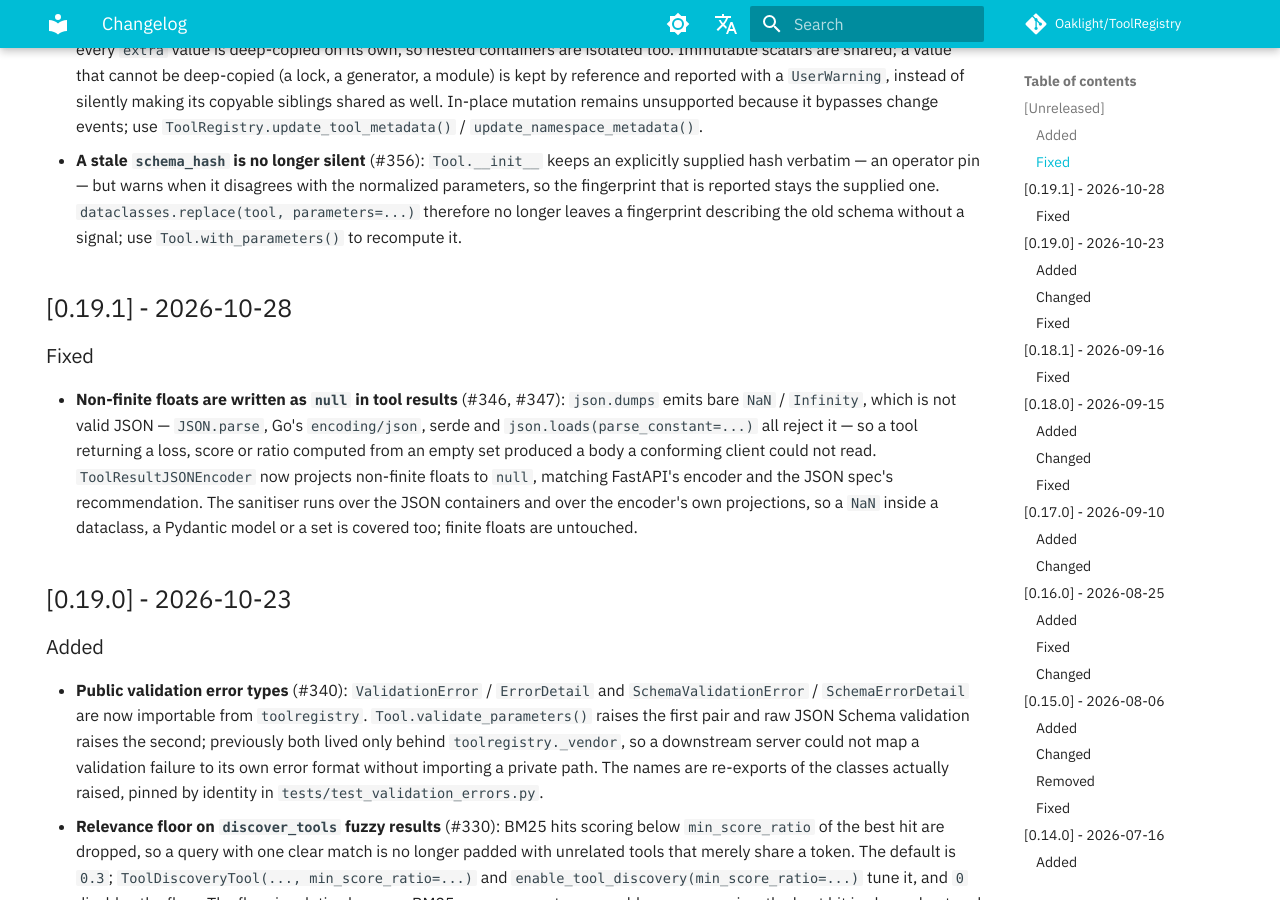
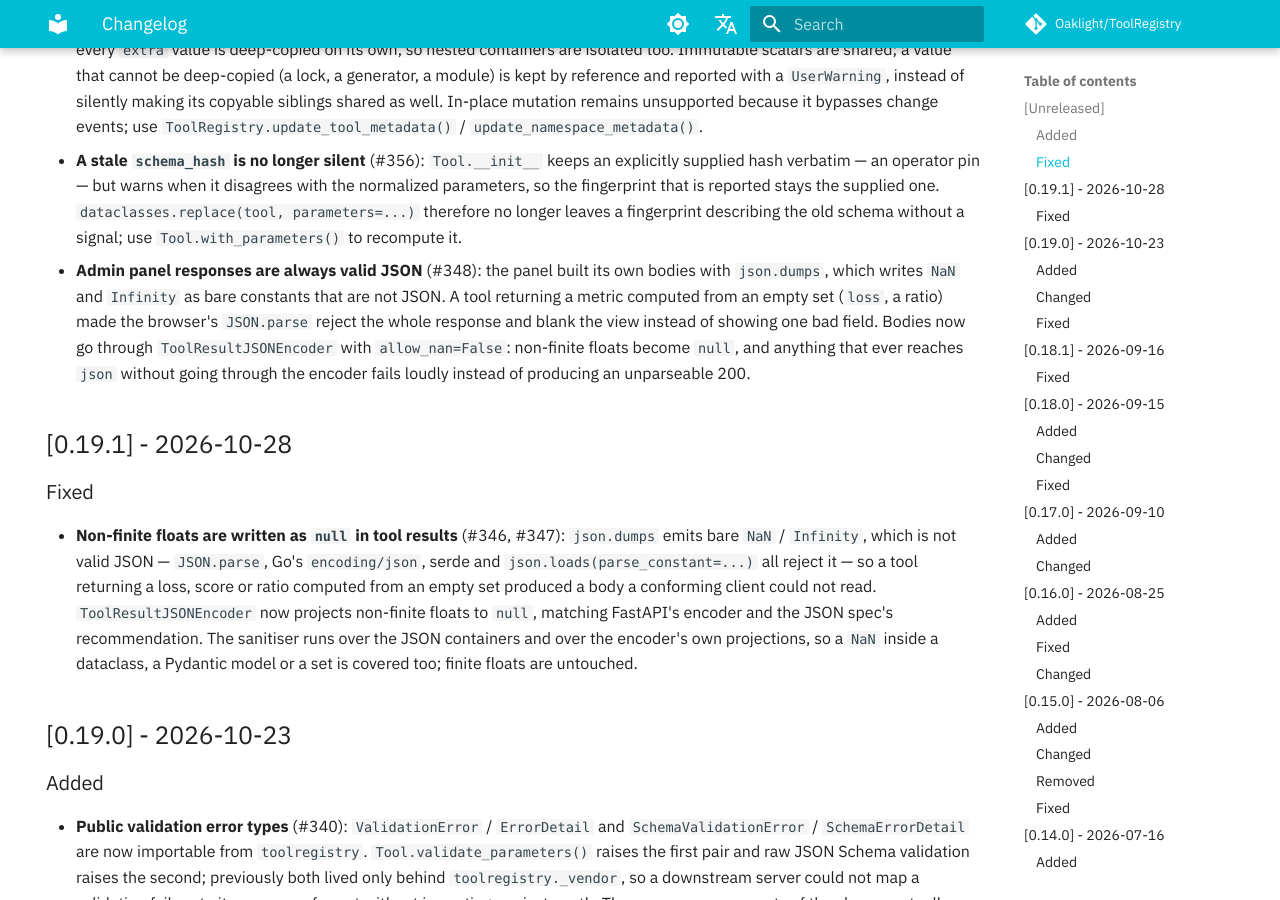
Before and after one commit to Oaklight/ToolRegistry, an MkDocs documentation site: the page built from docs/changelog.md, in a window 1280 px wide and 900 px high, scrolled down 1077 px. Built offline with MkDocs 1.6.1 and Material for MkDocs 9.7.7, drawn with Linux system fonts in a browser that asks for light colours; some web fonts are replaced; comment, search, counter and statistics services are not loaded.

Commit message:
docs(changelog): admin responses are always valid JSON

```diff
--- a/docs/changelog.md
+++ b/docs/changelog.md
@@ -26,7 +26,7 @@ The format is based on [Keep a Changelog](https://keepachangelog.com/en/1.1.0/),
 - **Bare containers keep their type and duplicate union branches collapse** (#354): bare `list`, `dict`, `set` and `frozenset` were not normalized the way bare `tuple` was (#269), so `Optional[list]` rendered as `{"default": null}` and a bare `list` inside a union became a `{}` branch that matched every value. All bare containers (including `typing` aliases with empty `__args__`) are now parameterized by `Any`, identical union branches are deduplicated, and a parameter that still renders without a type emits a `UserWarning` naming the function and parameter. The nullable cleanup also now traverses nested schemas (array `items`, nested objects, `$defs`), and null branches are removed only where omission already covers them: an optional property still renders as `{"type": "integer"}`, while a required property, an array item, and a mapping value keep their `null` branch, because the tool accepts `None` there and a schema that forbids it no longer describes the tool. Gemini receives the same permission as `{type: T, nullable: true}`, because its `Schema` dialect has no type array, and a literal multi-type list becomes `anyOf` there; a multi-branch annotation union is spelled by the provider converter instead and is left as it emits it.
 - **`ToolMetadata` copies its mutable containers on construction** (#355): `tags`, `custom_tags` and `extra` were shared between `dataclasses.replace()` copies, so mutating a copy changed the original. Each constructed instance now owns its containers: every `extra` value is deep-copied on its own, so nested containers are isolated too. Immutable scalars are shared; a value that cannot be deep-copied (a lock, a generator, a module) is kept by reference and reported with a `UserWarning`, instead of silently making its copyable siblings shared as well. In-place mutation remains unsupported because it bypasses change events; use `ToolRegistry.update_tool_metadata()` / `update_namespace_metadata()`.
 - **A stale `schema_hash` is no longer silent** (#356): `Tool.__init__` keeps an explicitly supplied hash verbatim — an operator pin — but warns when it disagrees with the normalized parameters, so the fingerprint that is reported stays the supplied one. `dataclasses.replace(tool, parameters=...)` therefore no longer leaves a fingerprint describing the old schema without a signal; use `Tool.with_parameters()` to recompute it.
-
+- **Admin panel responses are always valid JSON** (#348): the panel built its own bodies with `json.dumps`, which writes `NaN` and `Infinity` as bare constants that are not JSON. A tool returning a metric computed from an empty set (`loss`, a ratio) made the browser's `JSON.parse` reject the whole response and blank the view instead of showing one bad field. Bodies now go through `ToolResultJSONEncoder` with `allow_nan=False`: non-finite floats become `null`, and anything that ever reaches `json` without going through the encoder fails loudly instead of producing an unparseable 200.
 
 ## [0.19.1] - 2026-10-28
 
```
